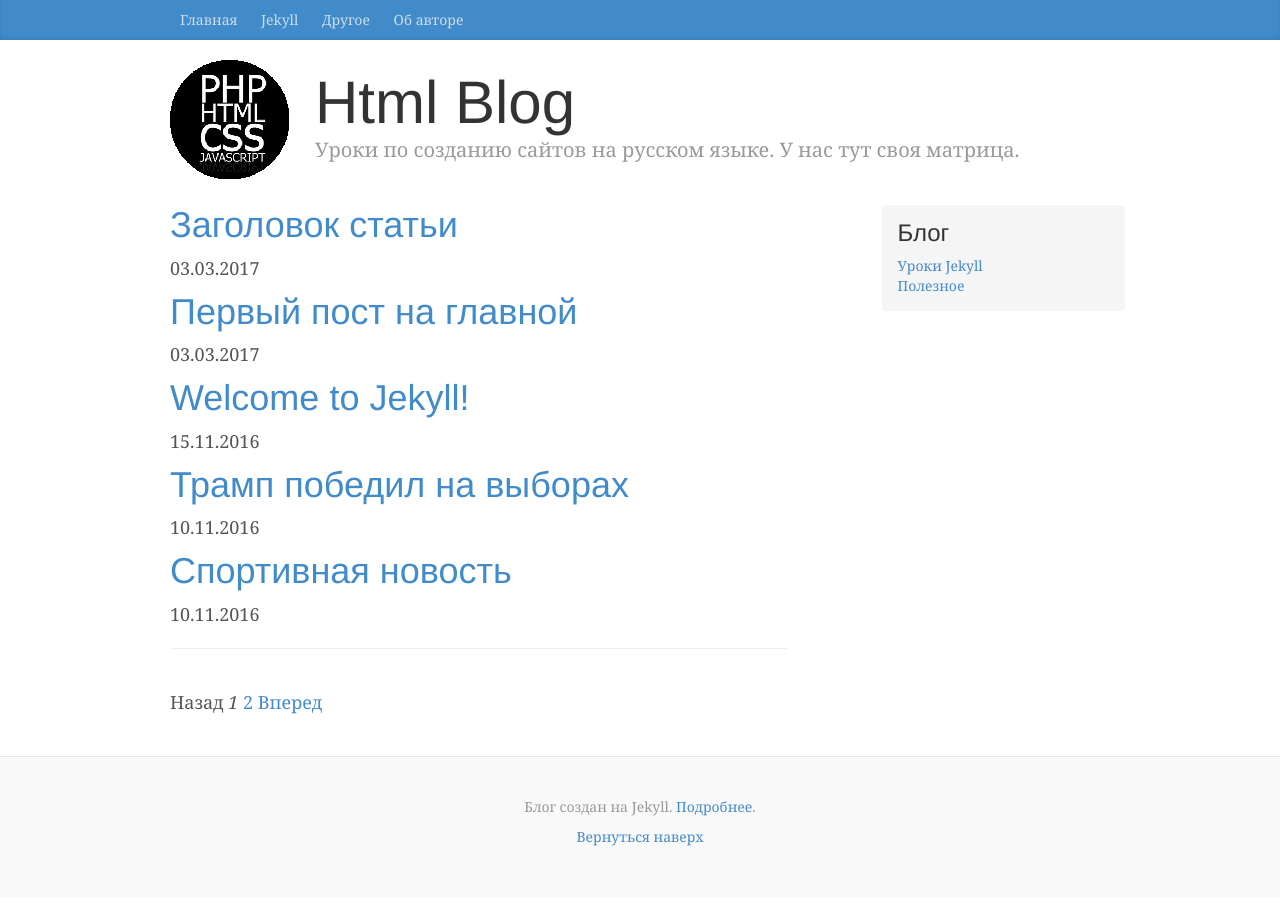
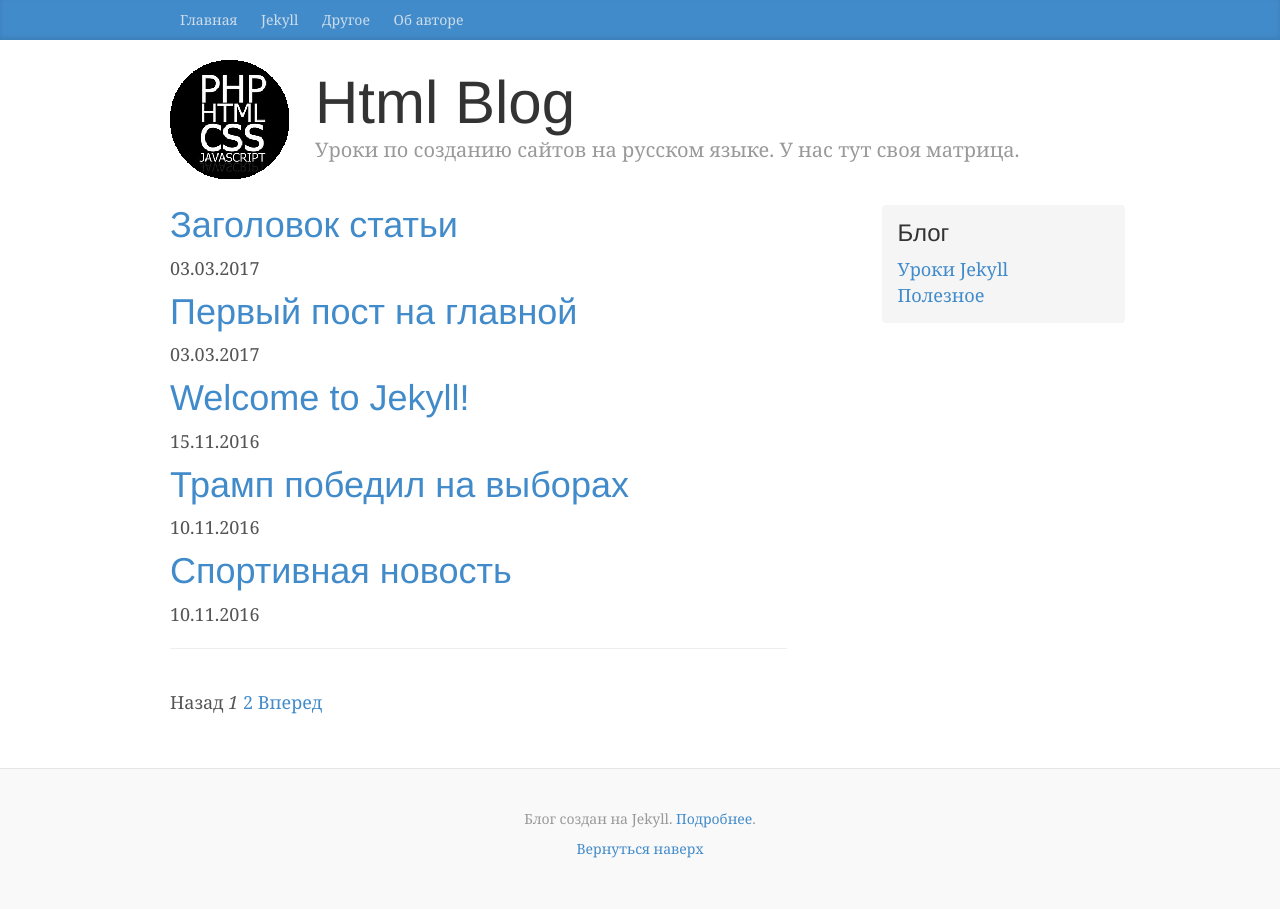
Before and after one commit to htmlblog/htmlblog.github.io, a Jekyll site: the page built from index.html, in a window 1280 px wide. Built offline with Jekyll 4.4.1, drawn with Linux system fonts in a browser that asks for light colours; the list of posts is cut into pages by our own code.

Commit message:
Update blog.css

```diff
--- a/assets/blog.css
+++ b/assets/blog.css
@@ -124,7 +124,9 @@
 .sidebar-module-ads{
   padding: 5px 0;
 }
-
+.right-menu{
+  font-size: 1.3em;
+}
 
 /* Pagination */
 .pager {
```
